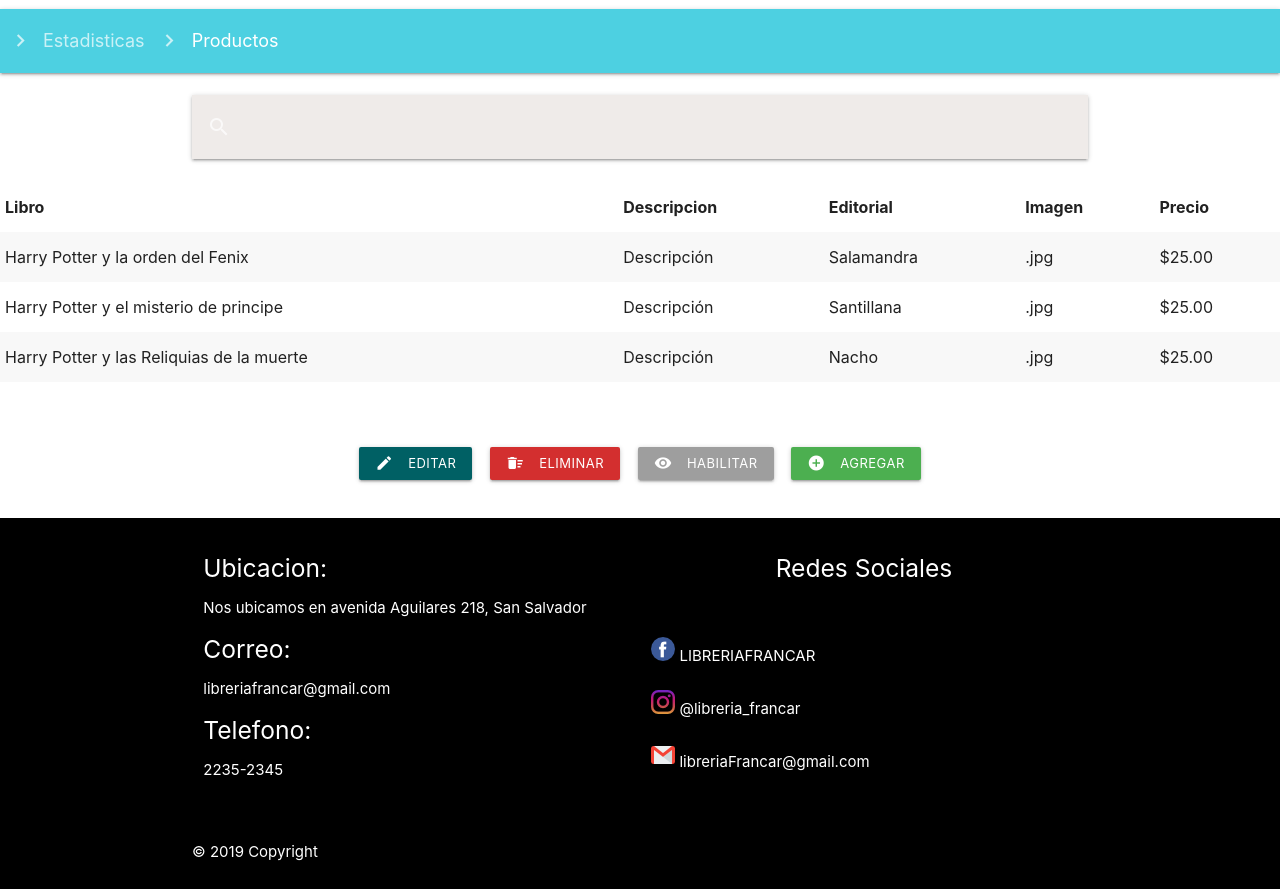
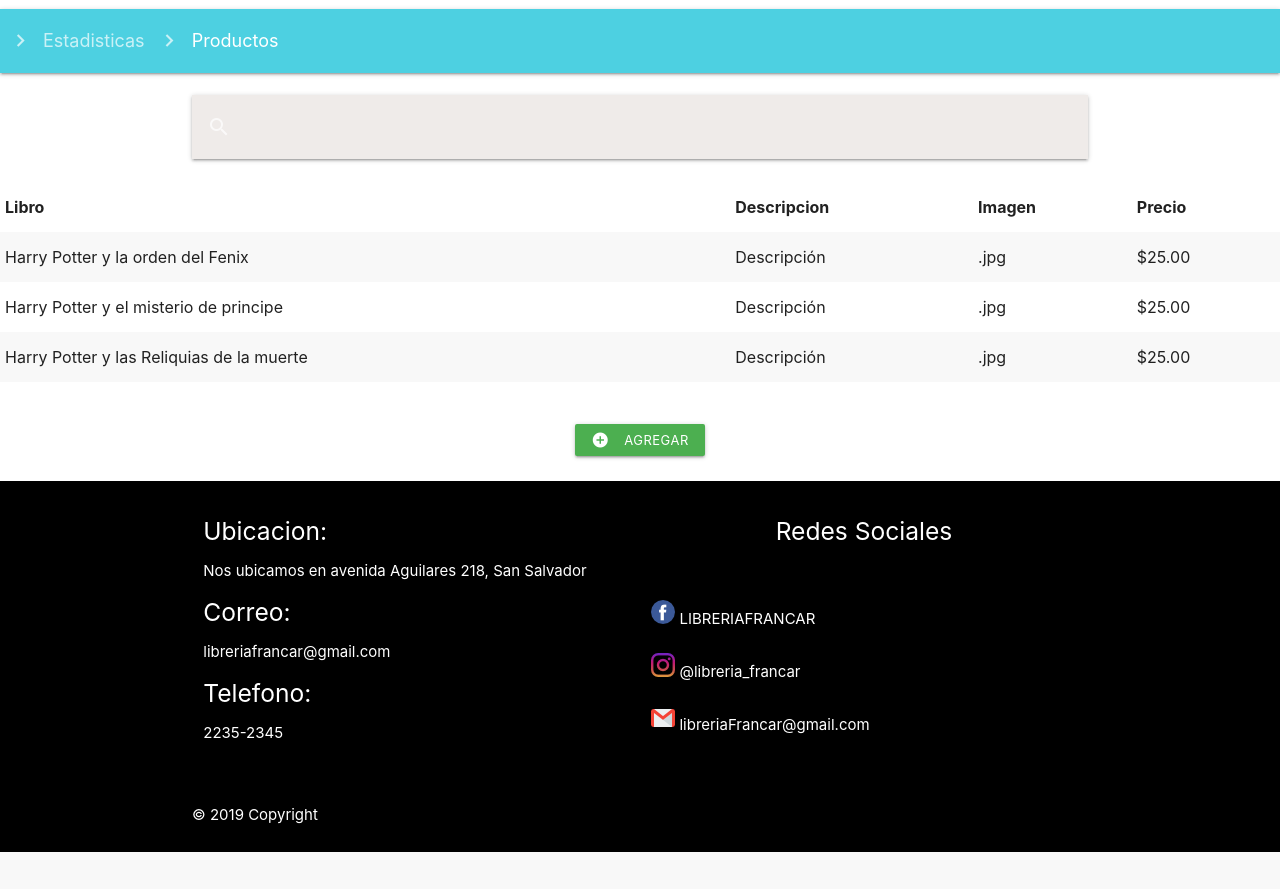
Before and after one commit to Frankva12/Francar, a PHP site: page /private/productos.php in a window 1280 px wide. Shown: the part 150-1039 px from the top of the page. After the commit the page ends 1002 px from the top, so only its background shows below. Run offline with PHP 8.4, Linux system fonts and the light colour scheme; style sheets or scripts are compiled from the project's sources.

Commit message:
Cambie los botones de editar y eliminar

```diff
--- a/francar/views/private/productos.php
+++ b/francar/views/private/productos.php
@@ -63,7 +63,6 @@
         <tr>
           <th>Libro</th>
           <th>Descripcion</th>
-          <th>Editorial</th>
           <th>Imagen</th>
           <th>Precio</th>
         </tr>
@@ -77,7 +76,6 @@
           <td>
             <p>Descripción</p>
           </td>
-          <td>Salamandra</td>
           <td>.jpg</td>
           <td>$25.00</td>
         </tr>
@@ -86,7 +84,6 @@
           <td>
             <p>Descripción </p>
           </td>
-          <td>Santillana</td>
           <td>.jpg</td>
           <td>$25.00</td>
         </tr>
@@ -94,19 +91,12 @@
           <td>Harry Potter y las Reliquias de la muerte</td>
           <td>
             <p>Descripción</td>
-          <td>Nacho</td>
           <td>.jpg</td>
           <td>$25.00</td>
         </tr>
       </tbody>
     </table>
     <h1 align="center">
-      <a class="waves-effect cyan darken-4 btn-small">
-        <i class="material-icons left">create</i>Editar</a>
-      <a class="waves-effect  red darken-2 btn-small">
-        <i class="material-icons left">delete_sweep</i>Eliminar</a>
-      <a class="waves-effect grey btn-small">
-        <i class="material-icons left">remove_red_eye</i>Habilitar</a>
       <a class="waves-effect green btn-small" href="agregar_productos.php">
         <i class="material-icons left">add_circle</i>Agregar</a>
     </h1>
```
